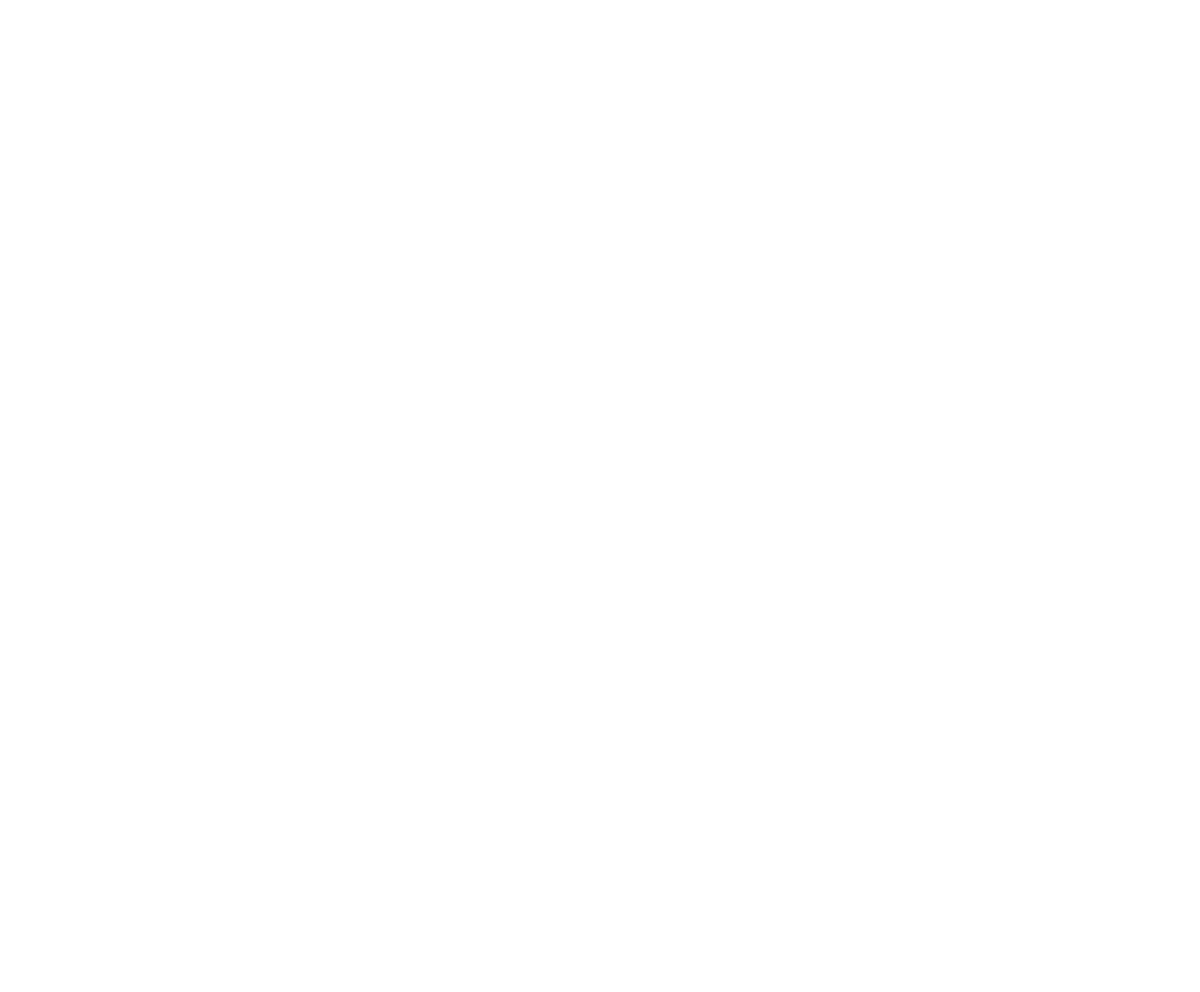
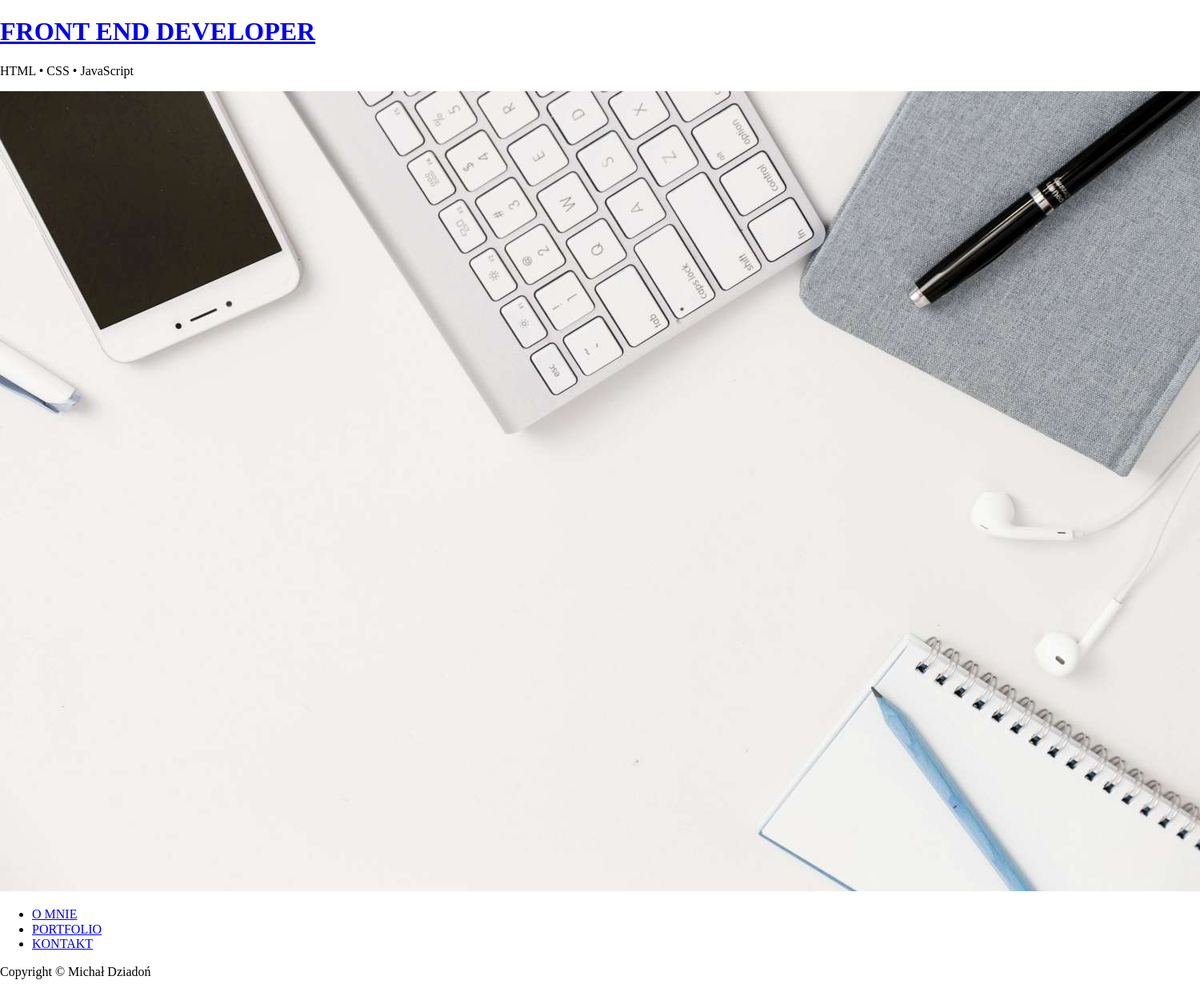
Before and after one commit to michaldziadon/moje-portfolio, a plain HTML site: page index.html in a window 1280 px wide. Shown: the whole page at 80% size, 1500 px wide, since content can reach past the window. Before the commit the page ends 800 px from the top, so only its background shows below. Drawn offline with Linux system fonts and the light colour scheme.

Commit message:
update nowe zmiany

```diff
--- a/index.html
+++ b/index.html
@@ -1,5 +1,6 @@
 <!DOCTYPE html>
 <html lang="en">
+
 <head>
     <meta charset="UTF-8">
     <meta name="viewport" content="width=device-width, initial-scale=1.0">
@@ -18,12 +19,36 @@
 
 
 </head>
+
 <body>
+
+    <header>
+        <div class="content">
+            <h1><a href="index.html">FRONT END DEVELOPER</a></h1>
+            <p>HTML • CSS • JavaScript</p>
+            <img src="../moje-portfolio/img/header.jpg" alt="klawiaturka">
+
+            <nav>
+                <ul>
+                    <li><a class="o-mnie" href="index.html">O MNIE</a></li>
+                    <li><a class="portfolio" href="index.html">PORTFOLIO</a></li>
+                    <li><a class="kontkat" href="index.html">KONTAKT</a></li>
+                </ul>
+            </nav>
+        </div>
+    </header>
+
+
+    <section></section>
+    <section></section>
+    <section></section>
 
 
 
-
-
+    <footer>
+        <p>Copyright &copy; Michał Dziadoń</p>
+    </footer>
 
 </body>
+
 </html>
```
